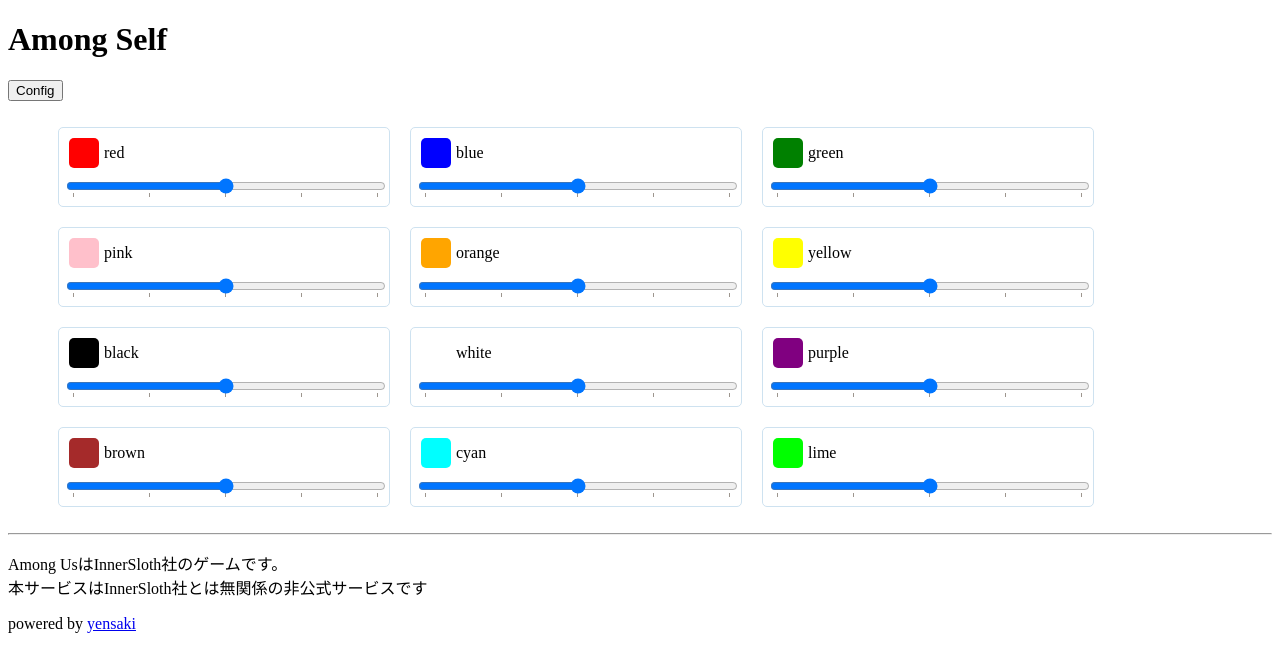
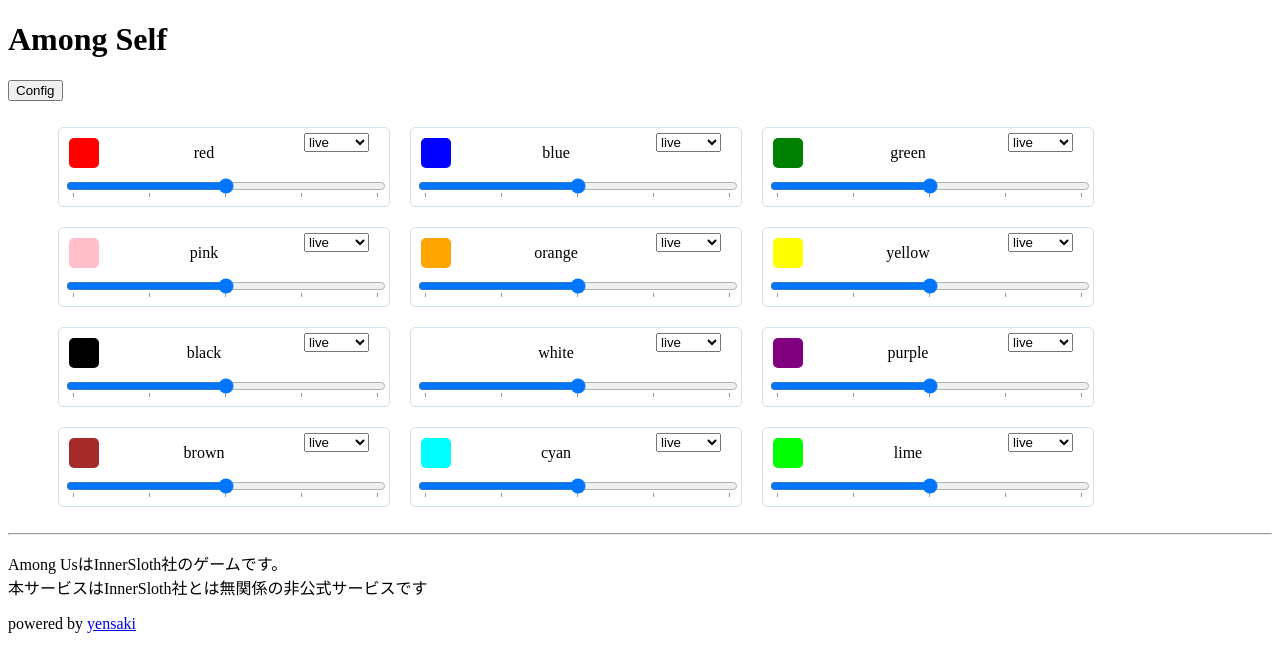
Before and after one commit to yensaki/among-self, a Next.js app: page / in a window 1280 px wide. Shown: the top 672 px of the page. Built offline with nearby package versions, Linux system fonts and the light colour scheme.

Commit message:
crew status

```diff
--- a/components/CrewCard.tsx
+++ b/components/CrewCard.tsx
@@ -1,16 +1,38 @@
-import * as React from 'react'
+import React, { useState } from 'react'
 import styled from 'styled-components'
+import Crew from '../models/crew'
 
 type Props = {
-  color: string,
-  name: string,
+  crew: Crew,
+  onChange: (crew: Crew) => void
 }
 
-const CrewCard = ({color, name}: Props) => (
+const CrewCard = ({crew, onChange}: Props) => {
+  const statuses = [
+    "live",
+    "ejected",
+    "killed"
+  ]
+  const [formCrew, setFormCrew] = useState(crew)
+  const HandleChange = (e: React.ChangeEvent<HTMLSelectElement>) => {
+      formCrew.status = e.target.value
+      const newCrew: Crew = formCrew
+      setFormCrew(newCrew)
+      onChange(newCrew)
+  }
+
+    return (
         <Container>
             <Header>
-            <Square style={{backgroundColor: color}} />
-            <HeaderText>{name}</HeaderText>
+                <Square style={{backgroundColor: formCrew.color}} />
+                <HeaderText>{formCrew.name}</HeaderText>
+                <div>
+                    <select value={formCrew.status} onChange={HandleChange}>
+                        <option value="live">live</option>
+                        <option value="ejected">ejected</option>
+                        <option value="killed">killed</option>
+                    </select>
+                </div>
             </Header>
 
             <div>
@@ -25,6 +47,7 @@ const CrewCard = ({color, name}: Props) => (
             </div>
         </Container>
     )
+}
 
 const Container = styled.li`
     list-style: none;
@@ -36,7 +59,8 @@ const Container = styled.li`
 `
 
 const Header = styled.div`
-    display: flex;
+    display: grid;
+    grid-template-columns: 40px 200px 60px;
 `
 
 const Square = styled.div`
--- a/components/CrewForm.tsx
+++ b/components/CrewForm.tsx
@@ -10,12 +10,14 @@ type CrewProps = {
 const CrewForm = ({crew, onChange}: CrewProps) => {
   const [formCrew, setFormCrew] = useState(crew)
   const HandleChangeText = (e: React.ChangeEvent<HTMLInputElement>) => {
-      const newCrew: Crew = {index: formCrew.index, color: formCrew.color, name: e.target.value, inuse: formCrew.inuse}
+      formCrew.name = e.target.value
+      const newCrew: Crew = formCrew
       setFormCrew(newCrew)
       onChange(newCrew)
   }
   const HandleClickInUse = () => {
-    const newCrew: Crew = {index: formCrew.index, color: formCrew.color, name: formCrew.name, inuse: !formCrew.inuse}
+    formCrew.inuse = !formCrew.inuse
+    const newCrew: Crew = formCrew
     setFormCrew(newCrew)
     onChange(newCrew)
   }
--- a/models/crew.tsx
+++ b/models/crew.tsx
@@ -2,6 +2,7 @@ interface Crew {
     color: string,
     name: string,
     inuse: boolean,
+    status: string,
     index: number
 }
 
--- a/pages/index.tsx
+++ b/pages/index.tsx
@@ -22,10 +22,9 @@ const IndexPage = () => {
     "cyan",
     "lime"
   ]
-
   const defaultCrews: Crew[] = []
   colors.forEach((color, index) => {
-      defaultCrews.push({color: color, name: color, inuse: true, index: index} as Crew)
+      defaultCrews.push({color: color, name: color, inuse: true, status: "live", index: index} as Crew)
   })
   const [crews, setCrews] = useState(defaultCrews)
 
@@ -55,7 +54,7 @@ const IndexPage = () => {
       <button onClick={openModal}>Config</button>
       <CrewsUl>
         {crews.map((crew) => (
-          crew.inuse ? <CrewCard color={crew.color} name={crew.name} key={crew.color} /> : ""
+          crew.inuse ? <CrewCard crew={crew} onChange={onChangeHandle} key={crew.color} /> : ""
         ))}
       </CrewsUl>
       <Modal
```
Lines whose indentation alone changed are shown as unchanged.
